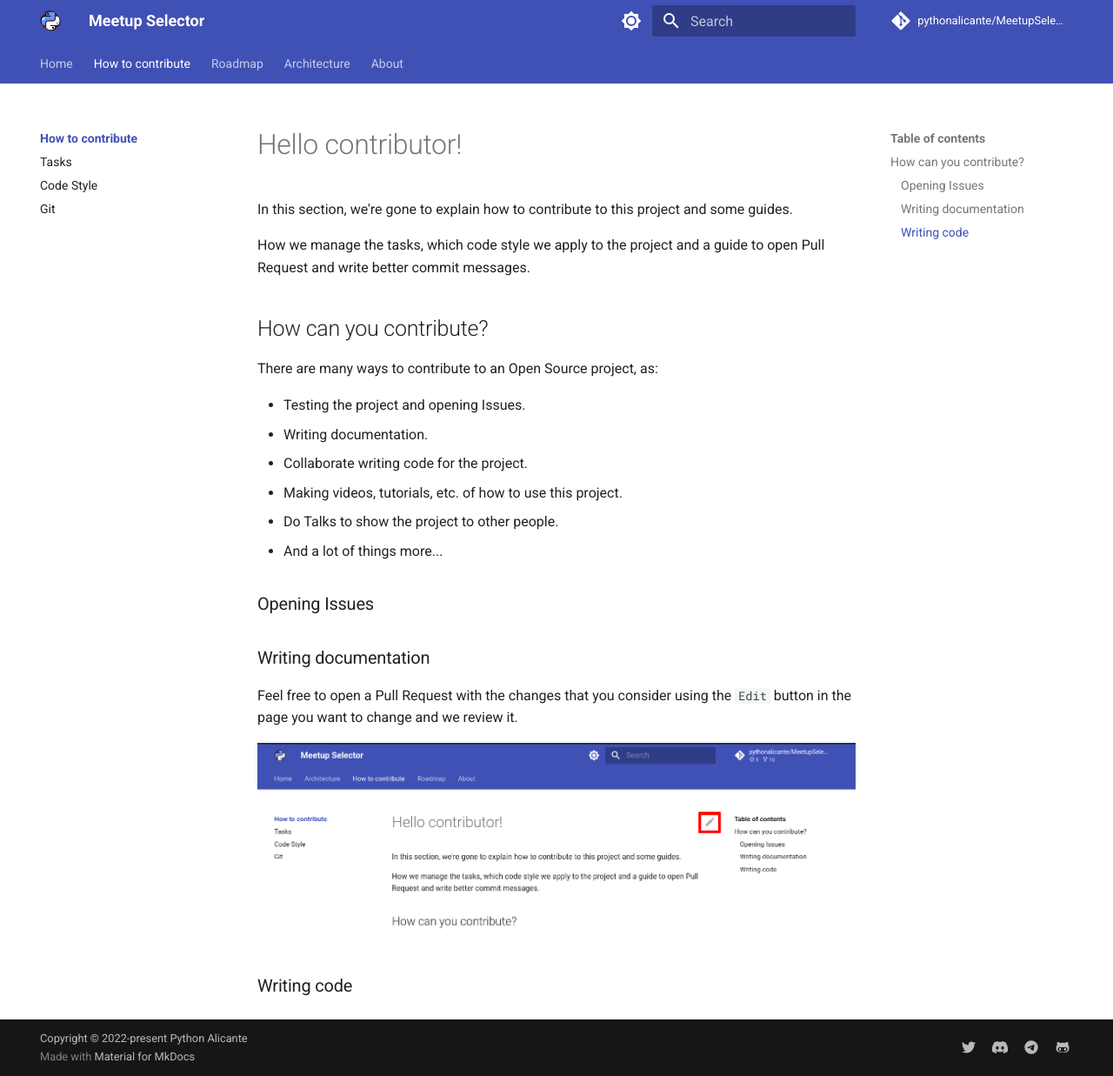
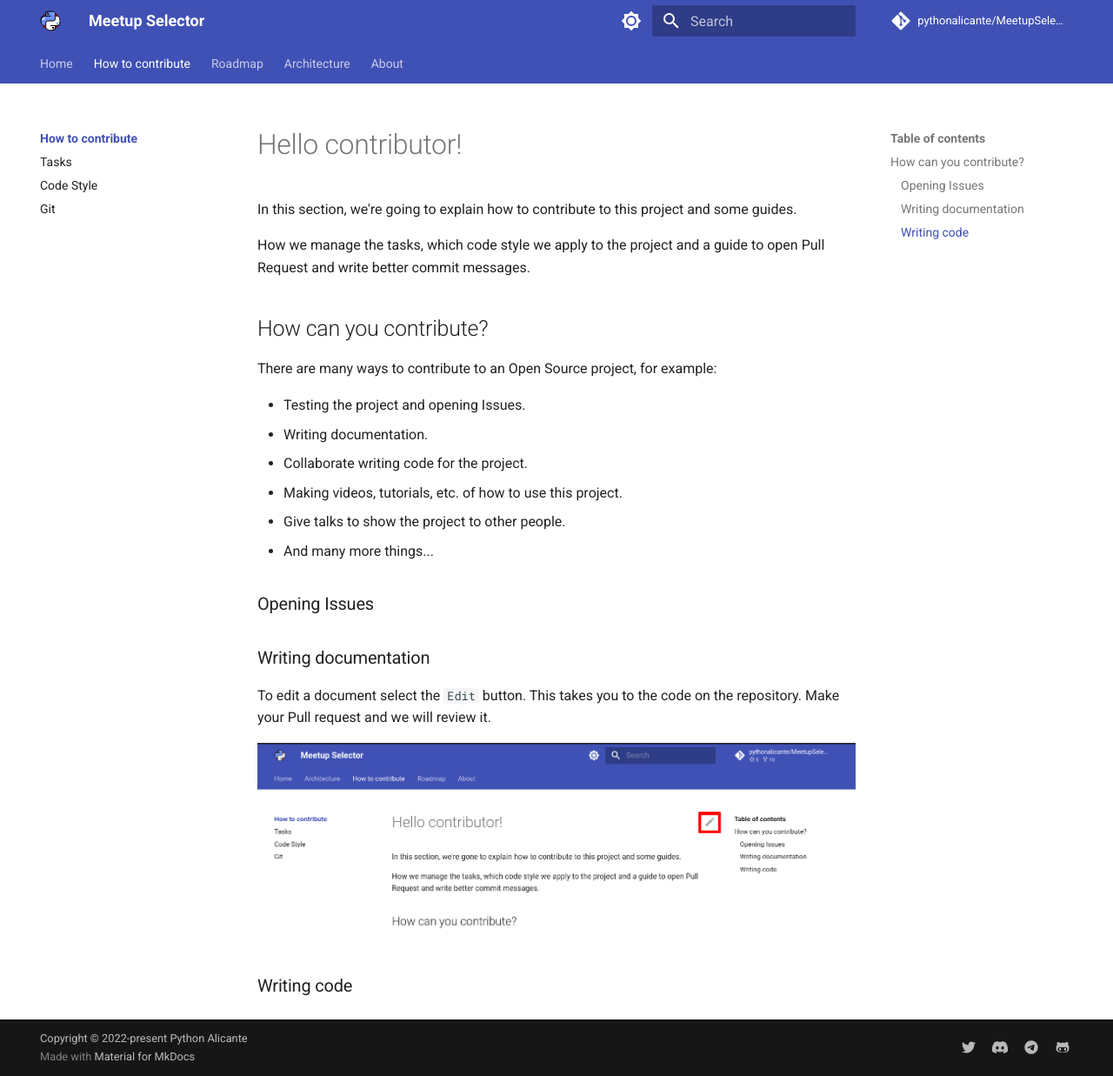
Before and after one commit to pythonalicante/MeetupSelector, an MkDocs documentation site: the page built from docs/contribute/index.md, in a window 1280 px wide and 1237 px high. Shown: the whole window at 87% size. Built offline with MkDocs 1.6.1 and Material for MkDocs 9.7.7, drawn with Linux system fonts in a browser that asks for light colours; comment, search, counter and statistics services are not loaded.

Commit message:
docs: fix: change text according to pr comments

```diff
--- a/docs/contribute/index.md
+++ b/docs/contribute/index.md
@@ -1,27 +1,27 @@
 # Hello contributor!
 
-In this section, we're gone to explain how to contribute to this project and some guides.
+In this section, we're going to explain how to contribute to this project and some guides.
 
 How we manage the tasks, which code style we apply to the project and a guide to open Pull Request and write better commit messages.
 
 
 ## How can you contribute?
 
-There are many ways to contribute to an Open Source project, as:
+There are many ways to contribute to an Open Source project, for example:
 
 * Testing the project and opening Issues.
 * Writing documentation.
 * Collaborate writing code for the project.
 * Making videos, tutorials, etc. of how to use this project.
-* Do Talks to show the project to other people.
-* And a lot of things more...
+* Give talks to show the project to other people.
+* And many more things...
 
 
 ### Opening Issues
 
 ### Writing documentation
 
-Feel free to open a Pull Request with the changes that you consider using the `Edit` button in the page you want to change and we review it.
+To edit a document select the `Edit` button. This takes you to the code on the repository. Make your Pull request and we will review it.
 
 ![edit_button_documentation](../img/edit_documentation.png)
 
```
